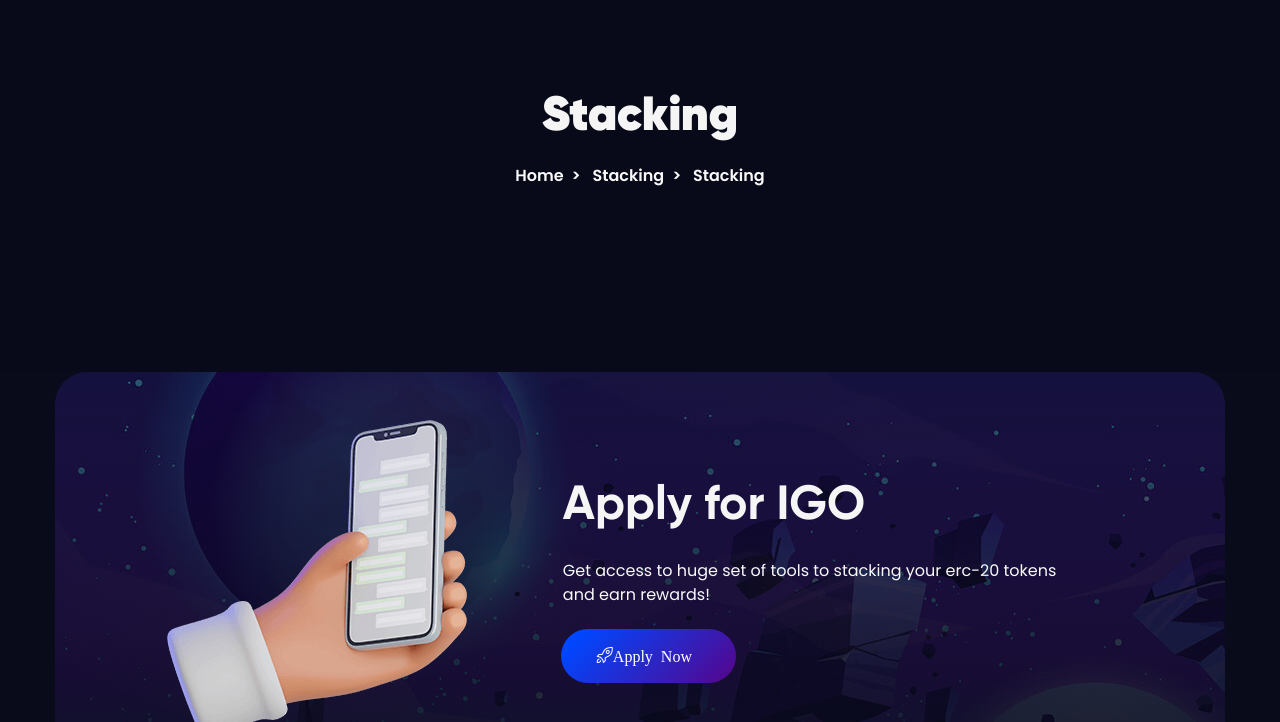
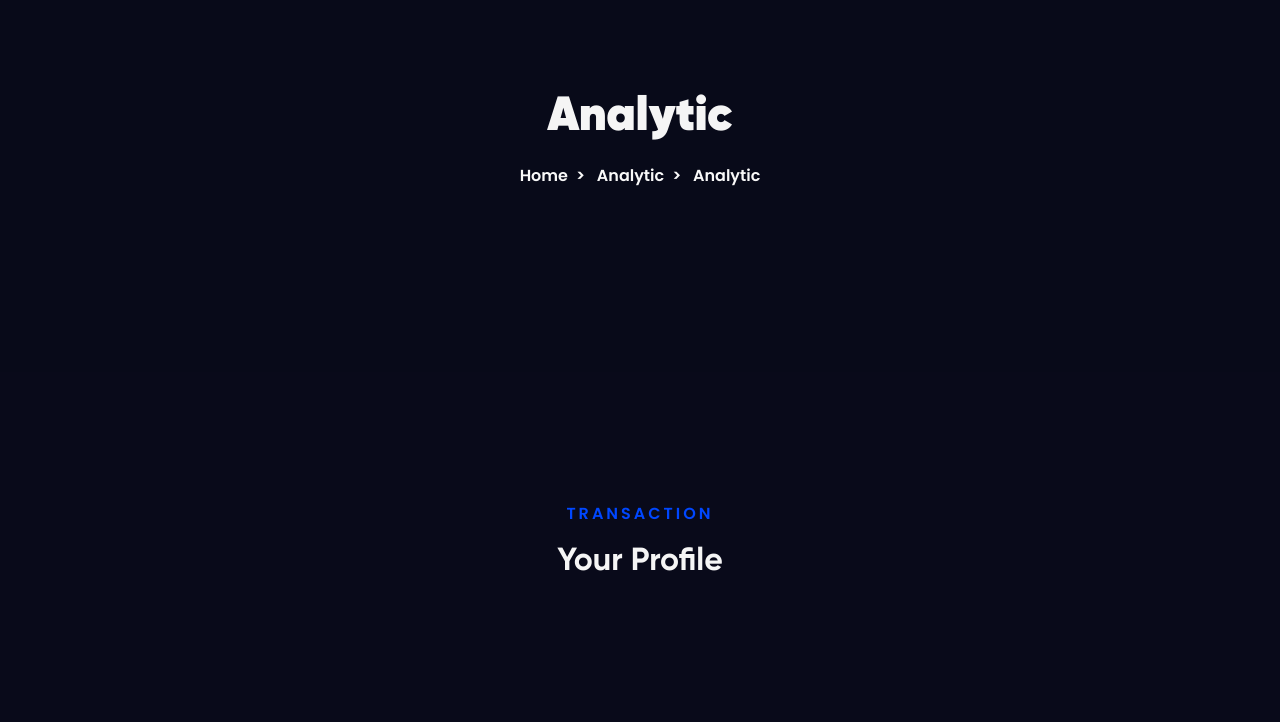
Before and after one commit to panditdhamdhere/Token-Staking, a plain HTML site: page analytic.html in a window 1280 px wide. Shown: the part 78-800 px from the top of the page. Drawn offline with Linux system fonts and the light colour scheme.

Commit message:
working on analytics

```diff
--- a/analytic.html
+++ b/analytic.html
@@ -118,16 +118,16 @@
         <div class="row">
           <div class="col-12">
             <div class="breadcrumb-content text-center">
-              <h2 class="m-0">Stacking</h2>
+              <h2 class="m-0">Analytic</h2>
               <ol class="breadcrumb d-flex justify-content-center">
                 <li class="breadcrumb-item">
                   <a href="index.html">Home</a>
                 </li>
                 <li class="breadcrumb-item">
-                  <a href="#">Stacking</a>
+                  <a href="#">Analytic</a>
                 </li>
                 <li class="breadcrumb-item active">
-                  <a href="#">Stacking</a>
+                  <a href="#">Analytic</a>
                 </li>
               </ol>
             </div>
@@ -138,6 +138,28 @@
     </section>
 
     <!-- BREADCRUMB SECTION END -->
+
+    <!-- PROJECT AREA START  -->
+    <section class="project-area explore-area">
+      <div class="container">
+        <div class="row justify-content-center">
+          <div class="col-12 col-md-8 col-lg-7 ">
+            <div class="intro text-center">
+              <div class="intro-content">
+                <span class="intro-text">
+                  Transaction
+                </span>
+                <h3 class="mt-3 mb-0">Your Profile</h3>
+              </div>
+            </div>
+          </div>
+        </div>
+      </div>
+
+    </section>
+
+    <!-- PROJECT AREA END -->
+
 
     <!-- CTA AREA OR SECTION START  -->
     <section class="cta-area p-0">
--- a/js/header.js
+++ b/js/header.js
@@ -5,8 +5,8 @@ SELECT_CONTRACT[_NETWORK_ID] = {
   network_name: "Polygon Mumbai",
   explorer_url: "https://mumbai.polygonscan.com/",
   STAKING: {
-    // 0x45dger5er354gre35gtr35
     sevenDays: {
+      // 0x6B53d50d3b4400c5aC8e79847b2180a47cd20AD7
       address: "0x6B53d50d3b4400c5aC8e79847b2180a47cd20AD7",
     },
     tenDays: {
@@ -586,7 +586,6 @@ SELECT_CONTRACT[_NETWORK_ID] = {
     ],
   },
 
-  // 0xlvrg356fcv;bdd65df6d65cdc
 
   TOKEN: {
     symbol: "PDC",
--- a/js/index.js
+++ b/js/index.js
@@ -433,7 +433,7 @@ async function unstackTokenMain(_amount_wei, oContractStacking, sClass) {
 
   try {
     gasEstimation = await oContractStacking.methods
-      .unstake(_amount_wei)
+      .unStake(_amount_wei)
       .estimateGas({
         from: currentAddress,
       });
@@ -444,12 +444,12 @@ async function unstackTokenMain(_amount_wei, oContractStacking, sClass) {
   }
 
   oContractStacking.methods
-    .unstake(_amount_wei)
+    .unStake(_amount_wei)
     .send({
       from: currentAddress,
       gas: gasEstimation,
     })
-    .on("reciept", (receipt) => {
+    .on("receipt", (receipt) => {
       console.log(receipt);
       const receiptObj = {
         token: _amount_wei,
```
